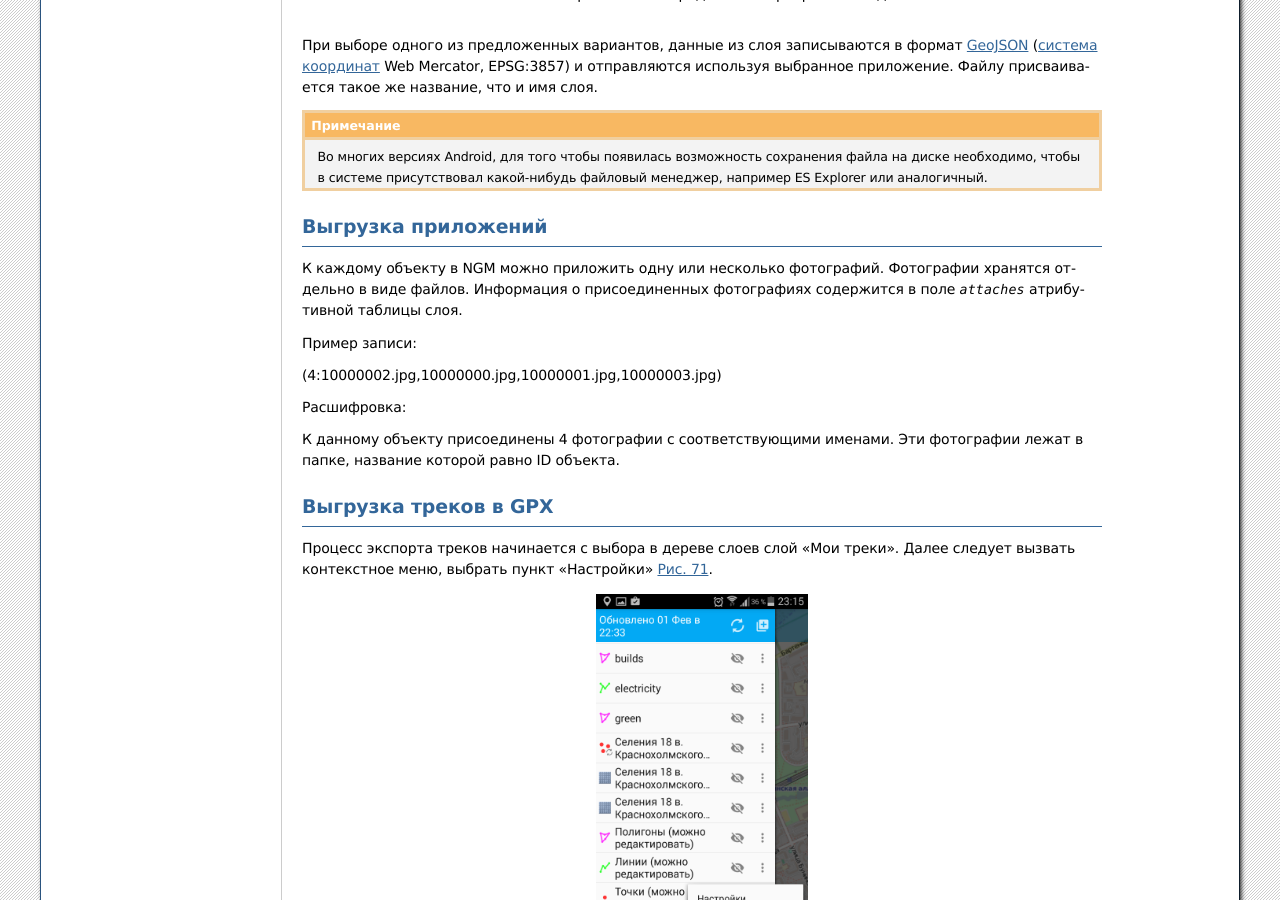
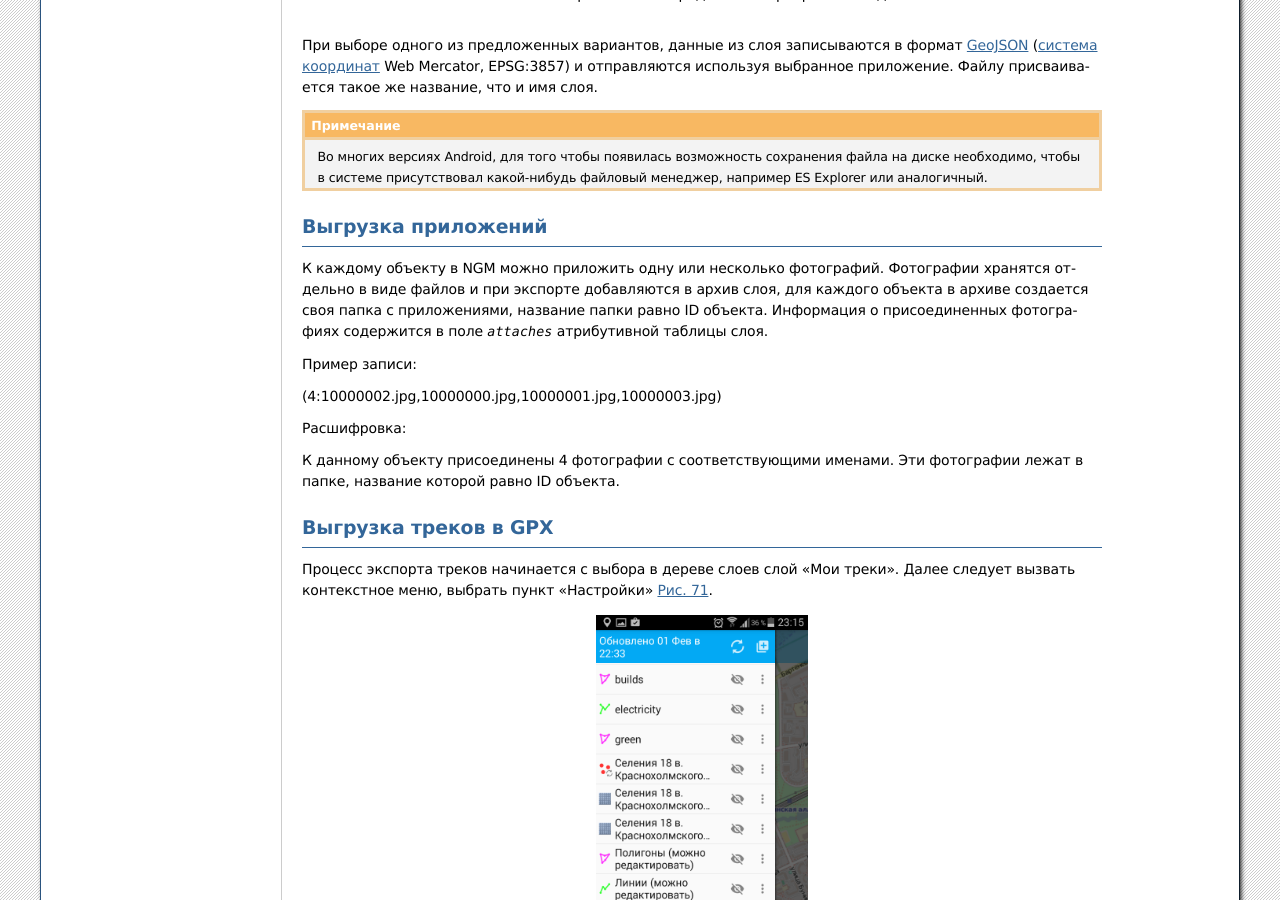
Before and after one commit to nextgis/docs_ngmobile, a Sphinx documentation site: the page built from source/share.rst, in a window 1280 px wide and 900 px high, scrolled down 638 px. Built offline with Sphinx 7.4.7, drawn with Linux system fonts in a browser that asks for light colours; formulas are drawn with MathJax 3.

Commit message:
attachements

```diff
--- a/source/share.rst
+++ b/source/share.rst
@@ -28,7 +28,7 @@
 Выгрузка приложений
 -------------------
 
-К каждому объекту в NGM можно приложить одну или несколько фотографий. Фотографии хранятся отдельно в виде файлов. Информация о присоединенных фотографиях содержится в поле `attaches` атрибутивной таблицы слоя.
+К каждому объекту в NGM можно приложить одну или несколько фотографий. Фотографии хранятся отдельно в виде файлов и при экспорте добавляются в архив слоя, для каждого объекта в архиве создается своя папка с приложениями, название папки равно ID объекта. Информация о присоединенных фотографиях содержится в поле `attaches` атрибутивной таблицы слоя.
 
 Пример записи:
 
```
